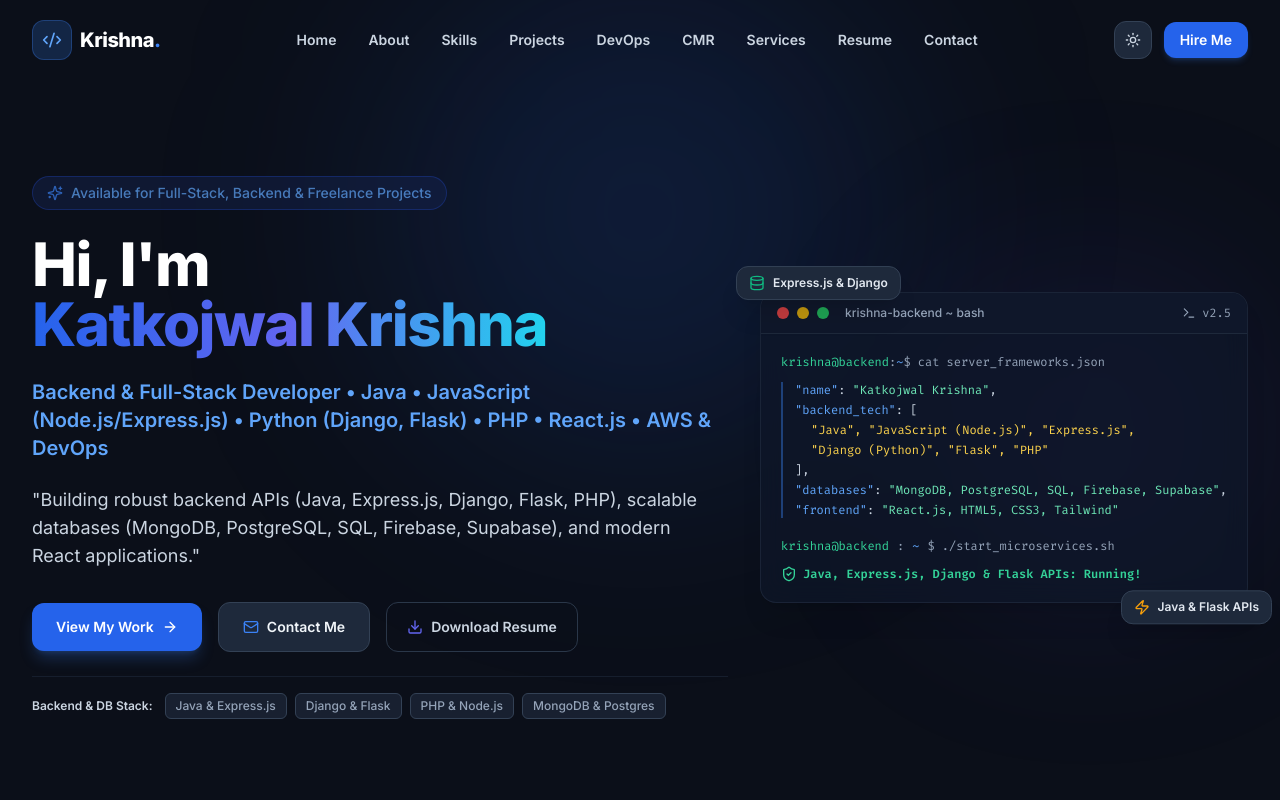
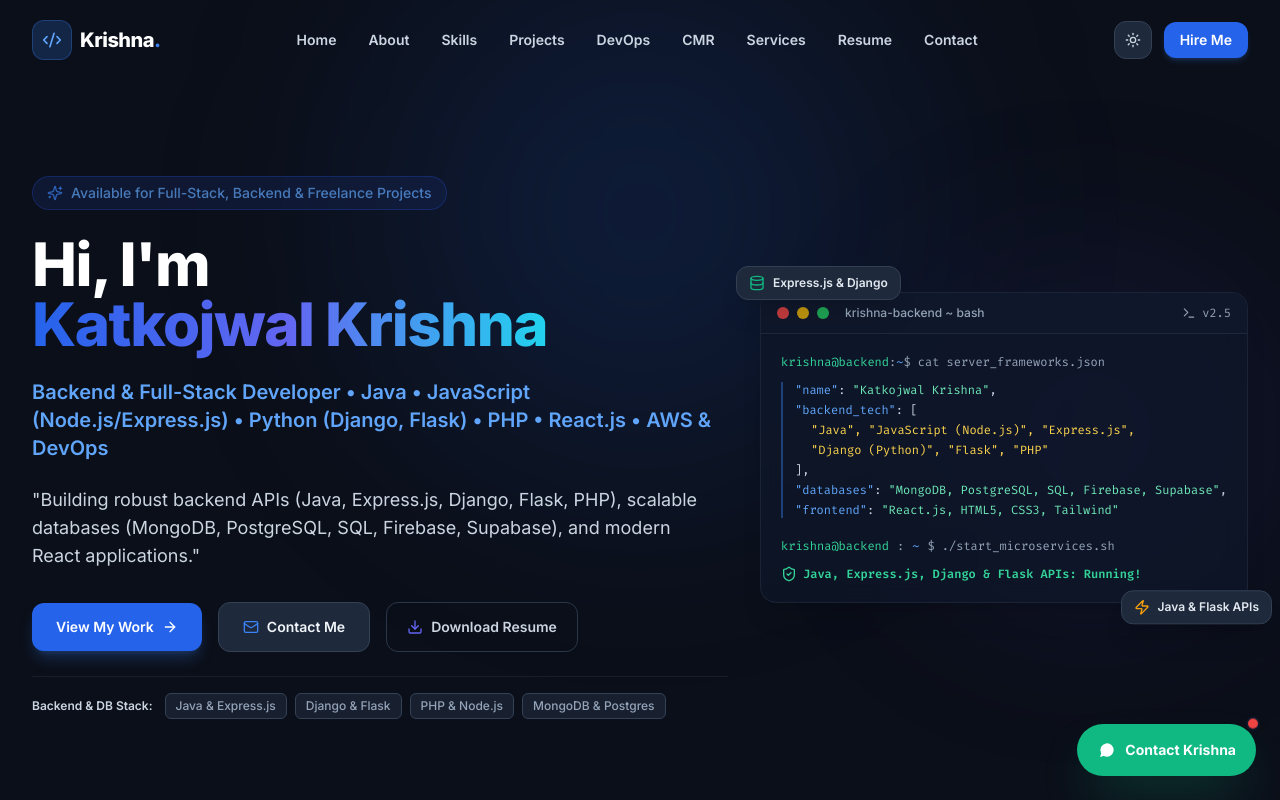
Before and after one commit to katkojwalk/portfolio-website, a React (Vite) app: page / in a window 1280 px wide. Shown: the top 800 px of the page. Built offline with nearby package versions, Linux system fonts and the light colour scheme.

Commit message:
Add floating Phone Call and WhatsApp quick contact widget for 7386078298

```diff
--- a/src/App.jsx
+++ b/src/App.jsx
@@ -12,6 +12,7 @@ import Timeline from './components/Timeline';
 import Resume from './components/Resume';
 import Contact from './components/Contact';
 import Footer from './components/Footer';
+import FloatingContactWidget from './components/FloatingContactWidget';
 
 export default function App() {
   const [darkMode, setDarkMode] = useState(() => {
@@ -30,7 +31,7 @@ export default function App() {
   }, [darkMode]);
 
   return (
-    <div className="min-h-screen bg-slate-50 dark:bg-[#0b0f19] text-slate-900 dark:text-slate-100 selection:bg-blue-500 selection:text-white">
+    <div className="min-h-screen bg-slate-50 dark:bg-[#0b0f19] text-slate-900 dark:text-slate-100 selection:bg-blue-500 selection:text-white relative">
       <Navbar darkMode={darkMode} setDarkMode={setDarkMode} />
 
       <main>
@@ -48,6 +49,9 @@ export default function App() {
       </main>
 
       <Footer />
+
+      {/* Floating Phone & WhatsApp Quick Connect Widget */}
+      <FloatingContactWidget />
     </div>
   );
 }
--- /dev/null
+++ b/src/components/FloatingContactWidget.jsx
@@ -0,0 +1,81 @@
+import React, { useState } from 'react';
+import { Phone, MessageCircle, X, ChevronUp, Send } from 'lucide-react';
+
+export default function FloatingContactWidget() {
+  const [isOpen, setIsOpen] = useState(false);
+  const phoneNumber = "7386078298";
+  const formattedPhone = "+91 7386078298";
+
+  const whatsappUrl = `https://wa.me/91${phoneNumber}?text=${encodeURIComponent("Hi Katkojwal Krishna, I saw your portfolio website and would like to discuss a project / job opportunity.")}`;
+  const callUrl = `tel:+91${phoneNumber}`;
+
+  return (
+    <div className="fixed bottom-5 right-5 sm:bottom-6 sm:right-6 z-50 flex flex-col items-end gap-3 font-sans">
+
+      {/* Expanded Quick Contact Menu */}
+      {isOpen && (
+        <div className="flex flex-col gap-2.5 bg-white/95 dark:bg-slate-900/95 p-3 rounded-2xl border border-slate-200 dark:border-slate-800 shadow-2xl backdrop-blur-md animate-fadeIn scale-100 min-w-[210px] text-xs">
+          <div className="text-[11px] font-bold text-slate-500 dark:text-slate-400 uppercase tracking-wider px-2 pt-1 border-b border-slate-200 dark:border-slate-800 pb-2 flex items-center justify-between">
+            <span>Quick Connect</span>
+            <span className="w-2 h-2 rounded-full bg-emerald-500 animate-ping" />
+          </div>
+
+          {/* WhatsApp Direct Action Button */}
+          <a
+            href={whatsappUrl}
+            target="_blank"
+            rel="noopener noreferrer"
+            className="flex items-center gap-3 p-2.5 rounded-xl bg-emerald-500 hover:bg-emerald-400 text-white font-semibold shadow-md shadow-emerald-500/20 transition-all hover:scale-[1.02]"
+          >
+            <div className="w-8 h-8 rounded-lg bg-white/20 flex items-center justify-center shrink-0">
+              <MessageCircle className="w-4 h-4 fill-white text-emerald-500" />
+            </div>
+            <div>
+              <div className="font-bold text-xs">WhatsApp Chat</div>
+              <div className="text-[10px] opacity-90 font-mono">+91 7386078298</div>
+            </div>
+          </a>
+
+          {/* Phone Call Direct Action Button */}
+          <a
+            href={callUrl}
+            className="flex items-center gap-3 p-2.5 rounded-xl bg-blue-600 hover:bg-blue-500 text-white font-semibold shadow-md shadow-blue-500/20 transition-all hover:scale-[1.02]"
+          >
+            <div className="w-8 h-8 rounded-lg bg-white/20 flex items-center justify-center shrink-0">
+              <Phone className="w-4 h-4 fill-white text-blue-600" />
+            </div>
+            <div>
+              <div className="font-bold text-xs">Direct Phone Call</div>
+              <div className="text-[10px] opacity-90 font-mono">+91 7386078298</div>
+            </div>
+          </a>
+        </div>
+      )}
+
+      {/* Main Floating Trigger Button */}
+      <button
+        onClick={() => setIsOpen(!isOpen)}
+        className={`relative p-3.5 sm:p-4 rounded-full shadow-2xl transition-all duration-300 flex items-center justify-center gap-2 group ${
+          isOpen
+            ? "bg-slate-800 text-white border border-slate-700 hover:bg-slate-700"
+            : "bg-emerald-500 hover:bg-emerald-400 text-white shadow-emerald-500/30 scale-100 hover:scale-105"
+        }`}
+        aria-label="Contact Katkojwal Krishna via Phone or WhatsApp"
+      >
+        {!isOpen && (
+          <span className="absolute -top-1 -right-1 w-3.5 h-3.5 bg-red-500 rounded-full border-2 border-white dark:border-slate-900 animate-bounce" />
+        )}
+
+        {isOpen ? (
+          <X className="w-5 h-5 sm:w-6 sm:h-6" />
+        ) : (
+          <div className="flex items-center gap-2 font-bold text-xs sm:text-sm px-1">
+            <MessageCircle className="w-5 h-5 fill-white text-emerald-500" />
+            <span className="hidden sm:inline">Contact Krishna</span>
+          </div>
+        )}
+      </button>
+
+    </div>
+  );
+}
```
